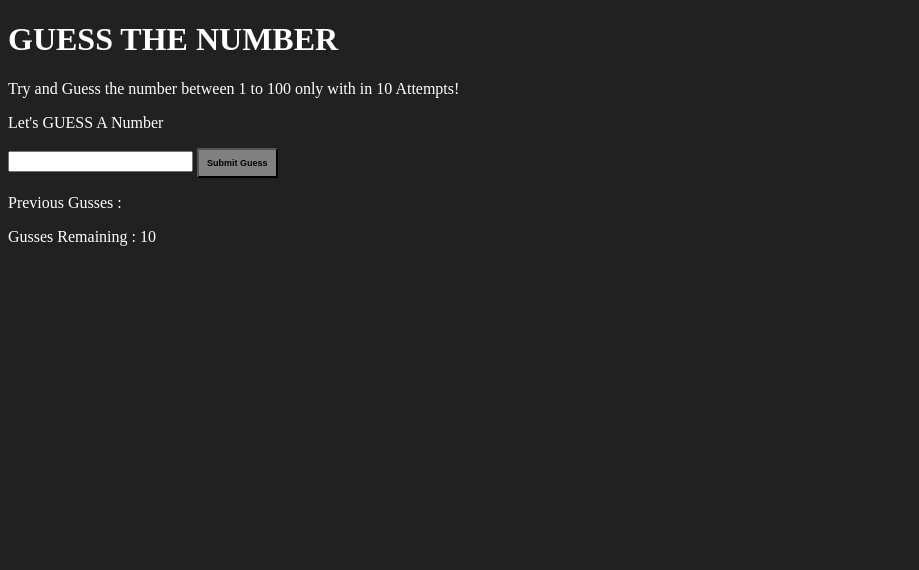
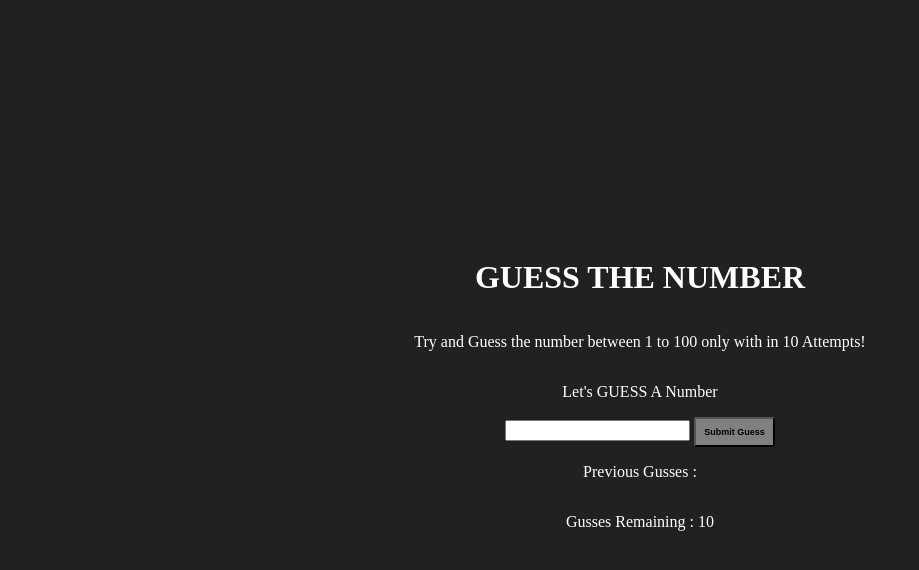
Before and after one commit to Prachi-Landge/guess_game, a plain HTML site: page index.html in a window 1280 px wide. Shown: the whole page, without its empty margins (0-919 px from the left). Drawn offline with Linux system fonts and the light colour scheme.

Commit message:
To center game on page

```diff
--- a/style.css
+++ b/style.css
@@ -10,9 +10,12 @@ body{
     text-align: center;
 
 }
-body{
- justify-content: center;
- align-items: center;
+.main{
+  display: flex;
+  flex-direction: column;
+  align-items: center;
+  justify-content: center;
+  height: 100vh;
 }
 
 #sbmt{
```
